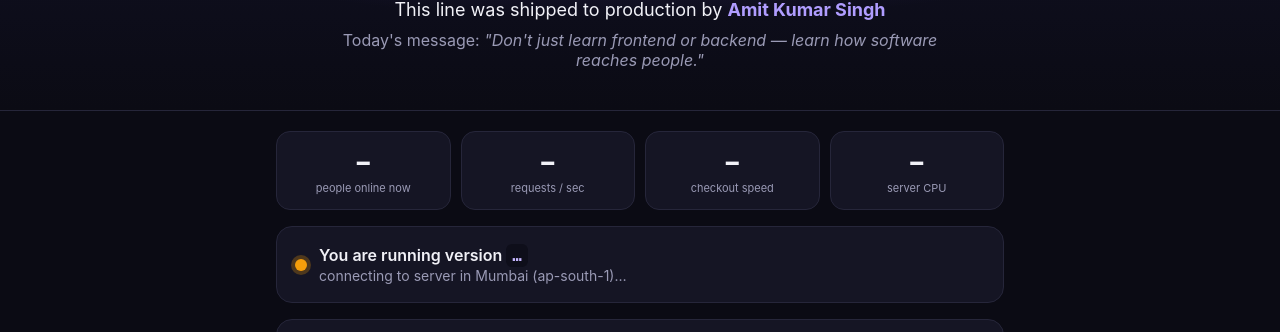
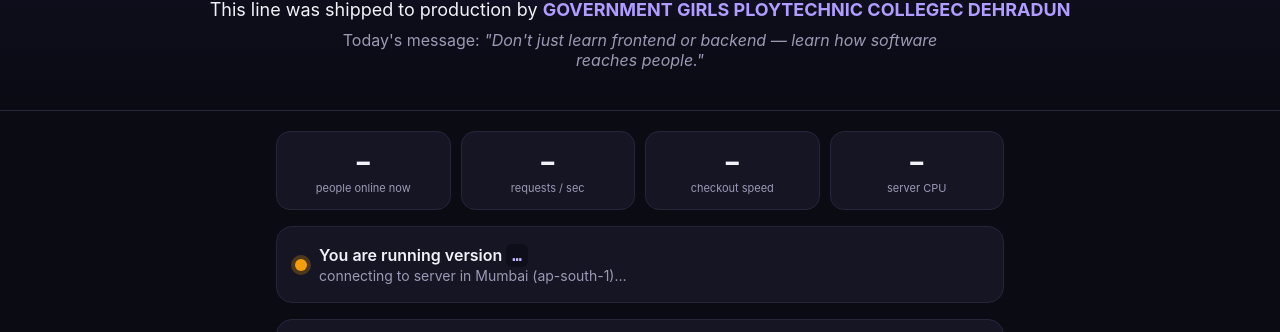
Before and after one commit to IncredApplicationsPvtLtd/workshop, a website: page public/index.html in a window 1280 px wide. Shown: the part 226-558 px from the top of the page. Drawn offline with Linux system fonts and the light colour scheme; no server answers.

Commit message:
i change my name

```diff
--- a/public/index.html
+++ b/public/index.html
@@ -15,7 +15,7 @@
 <header class="hero" id="hero" style="--accent: #7c5cff;">
   <p class="eyebrow">🎓 Live from the workshop hall</p>
   <h1 id="headline">Hello from the future engineers of India!</h1>
-  <p class="byline">This line was shipped to production by <strong id="developer">Amit Kumar Singh</strong></p>
+  <p class="byline">This line was shipped to production by <strong id="developer">GOVERNMENT GIRLS PLOYTECHNIC COLLEGEC DEHRADUN </strong></p>
   <p class="tagline">Today's message: <em>"Don't just learn frontend or backend — learn how software reaches people."</em></p>
 </header>
 <!-- ================= END OF STUDENT EDIT ZONE ================= -->
```
